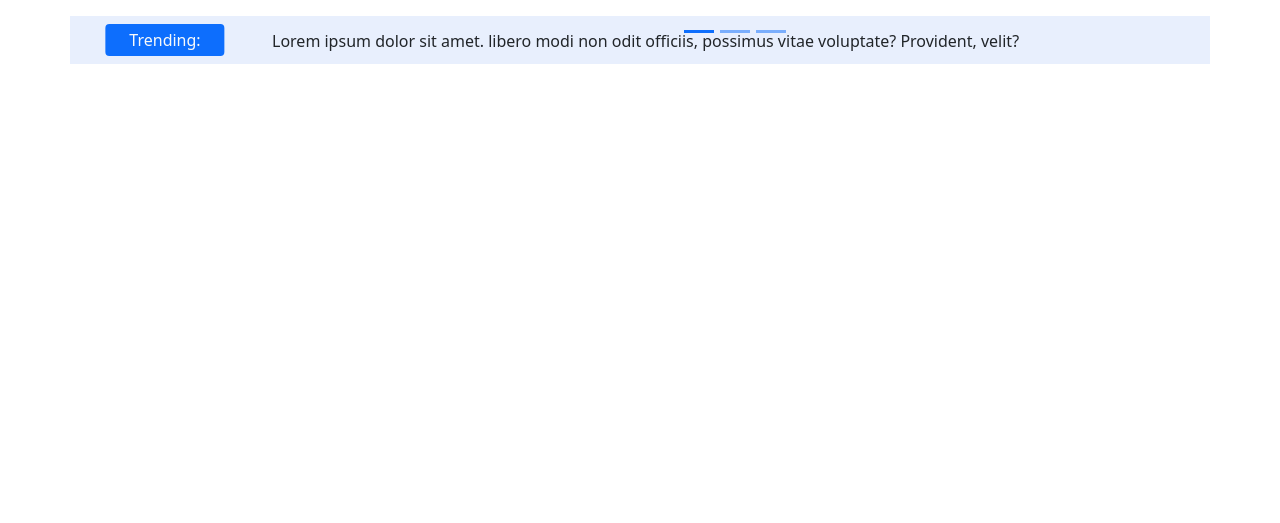
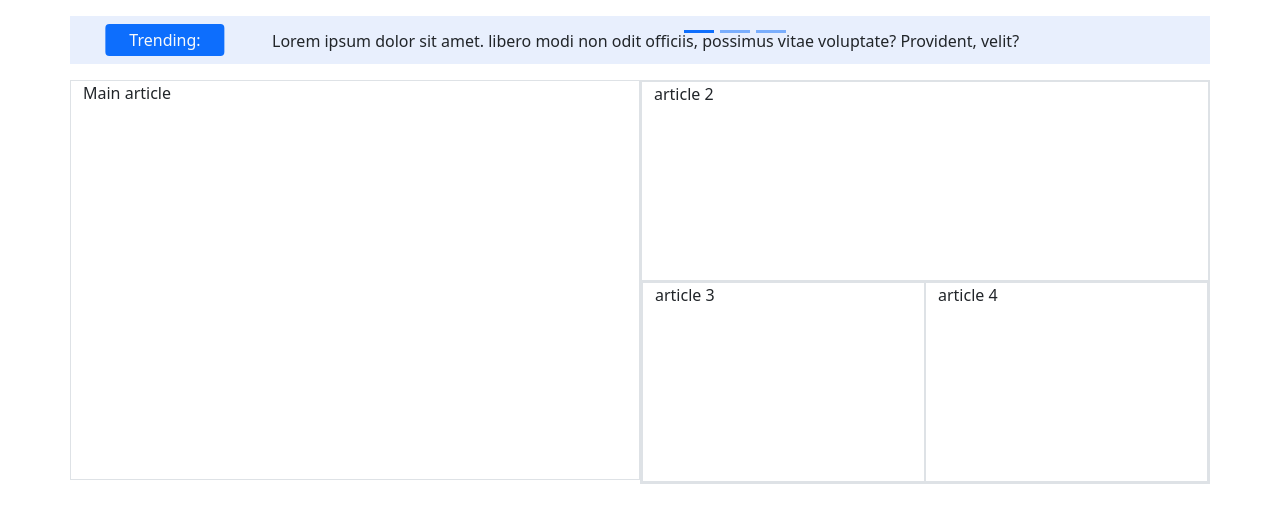
Before and after one commit to borishristi/jape-official, a Django app: page / in a window 1280 px wide. Shown: the part 56-579 px from the top of the page. Run offline with Django 3.2, Linux system fonts and the light colour scheme; some libraries are stand-ins or nearby versions.

Commit message:
I start to implement the article section.

```diff
--- a/src/blog/templates/blog/template_site.html
+++ b/src/blog/templates/blog/template_site.html
@@ -113,6 +113,35 @@
 </div>
 
 <!--END NEWS BAR-->
+
+<!--START ARTICLES SECTION-->
+
+<div class="container mt-3 mb-3">
+    <div class="row">
+        <div height="400px" class="col-lg-6 col-md-12 border" style="height: 400px">
+            Main article
+        </div>
+        <div height="400px" class="col-lg-6 border">
+            <div class="row">
+                <div class="col-12 border" style="height: 200px">
+                    article 2
+                </div>
+                <div class="col-12 border">
+                    <div class="row">
+                        <div class=" col-md-12 col-lg-6 border" style="height: 200px">
+                            article 3
+                        </div>
+                        <div class=" col-md-12 col-lg-6 border">
+                            article 4
+                        </div>
+                    </div>
+                </div>
+            </div>
+        </div>
+    </div>
+</div>
+
+<!--END ARTICLES SECTION-->
 <script src="https://cdn.jsdelivr.net/npm/bootstrap@5.0.2/dist/js/bootstrap.bundle.min.js"
         integrity="sha384-MrcW6ZMFYlzcLA8Nl+NtUVF0sA7MsXsP1UyJoMp4YLEuNSfAP+JcXn/tWtIaxVXM"
         crossorigin="anonymous"></script>
```
